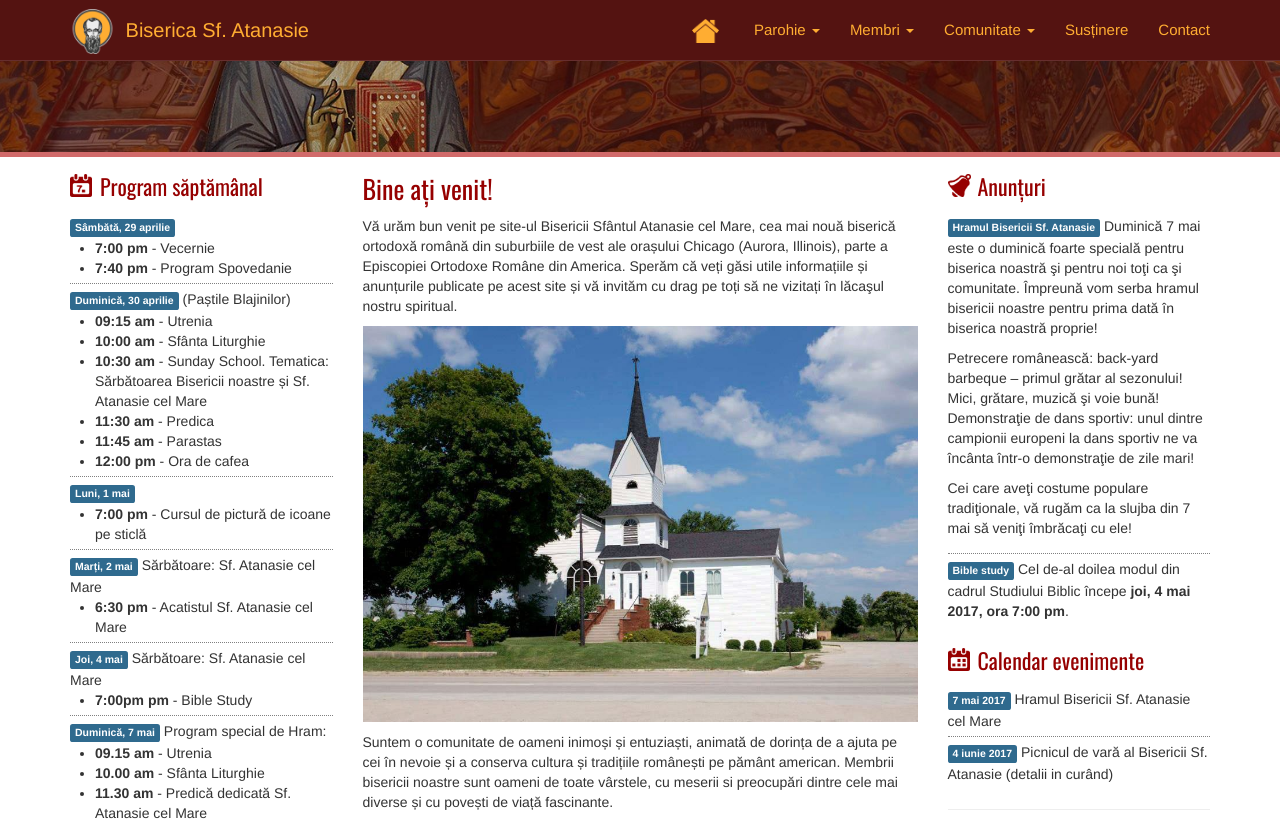
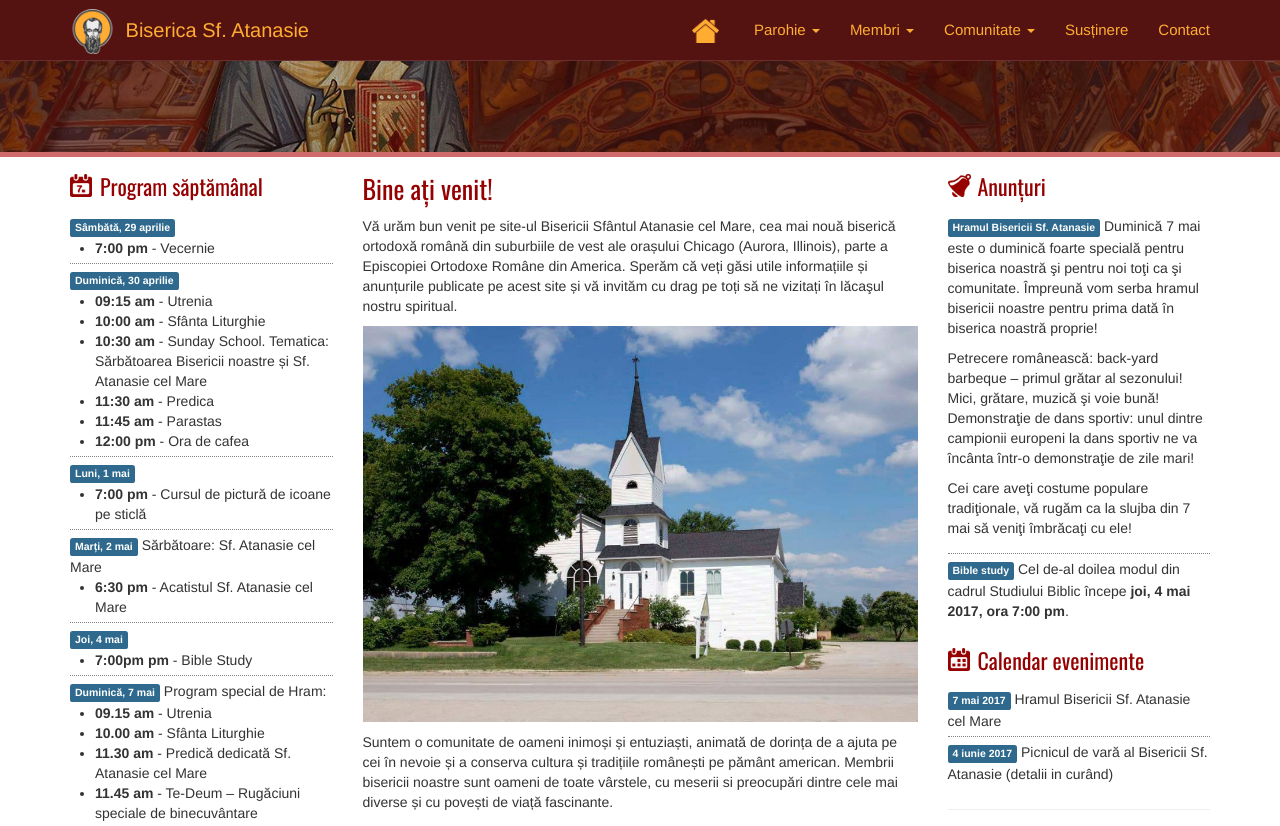
Before and after one commit to iulian787/sfat, a Jekyll site: the page built from ro/index.html, in a window 1280 px wide and 900 px high, scrolled down 248 px, cut to the strip 0-826 px from the top of the window. Built offline with Jekyll 4.4.1, drawn with Linux system fonts in a browser that asks for light colours.

Commit message:
Schedule corrections

```diff
--- a/_includes/schedule/schedule-ro.md
+++ b/_includes/schedule/schedule-ro.md
@@ -1,8 +1,7 @@
 * <label>Sâmbătă, 29 aprilie</label>
   * **7:00 pm** - Vecernie
-  * **7:40 pm** - Program Spovedanie
 
-* <label>Duminică, 30 aprilie</label> (Paștile Blajinilor)
+* <label>Duminică, 30 aprilie</label>
   * **09:15 am** - Utrenia
   * **10:00 am** - Sfânta Liturghie
   * **10:30 am** - Sunday School. Tematica: Sărbătoarea Bisericii noastre și Sf. Atanasie cel Mare
@@ -16,7 +15,7 @@
 * <label>Marți, 2 mai</label> Sărbătoare: Sf. Atanasie cel Mare
   * **6:30 pm** - Acatistul Sf. Atanasie cel Mare
 
-* <label>Joi, 4 mai</label> Sărbătoare: Sf. Atanasie cel Mare
+* <label>Joi, 4 mai</label>
   * **7:00pm pm** - Bible Study
 
 * <label>Duminică, 7 mai</label> Program special de Hram:
```
